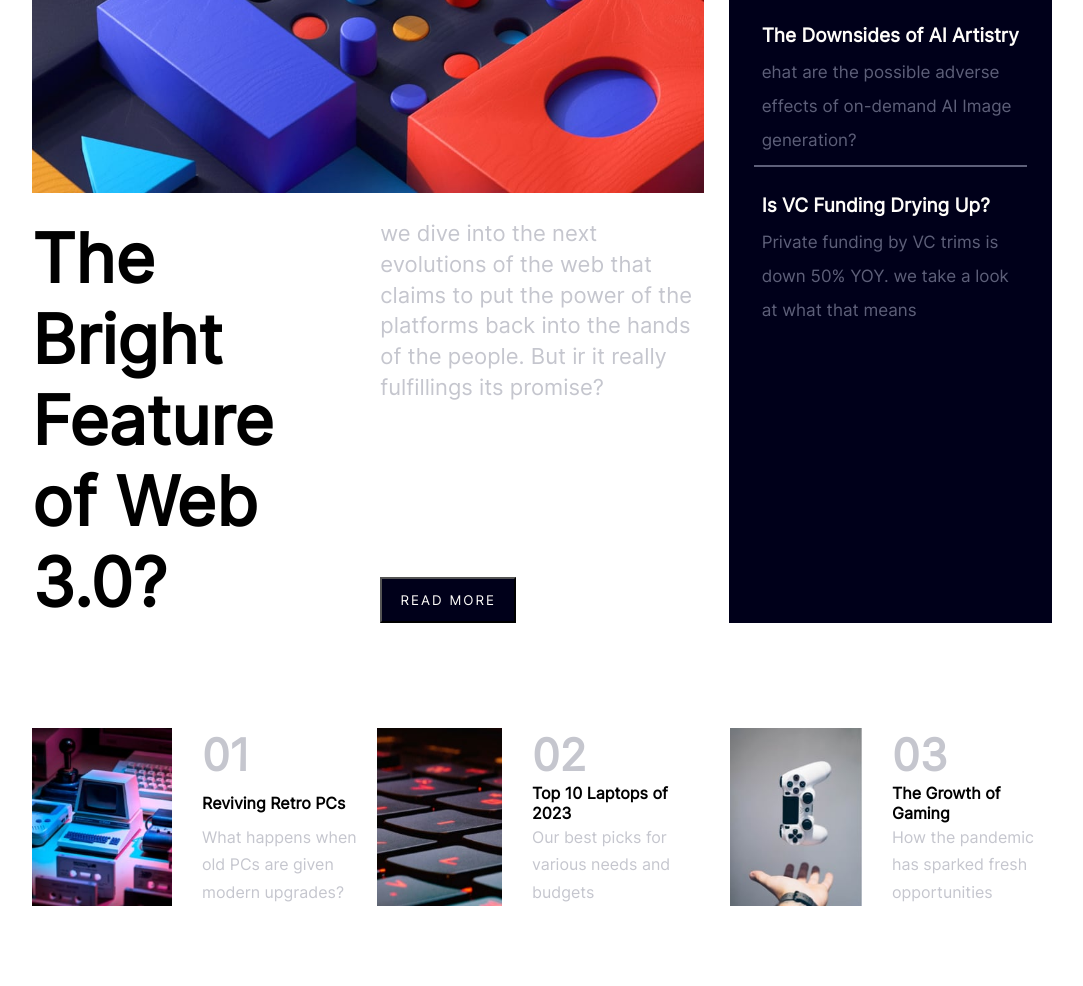
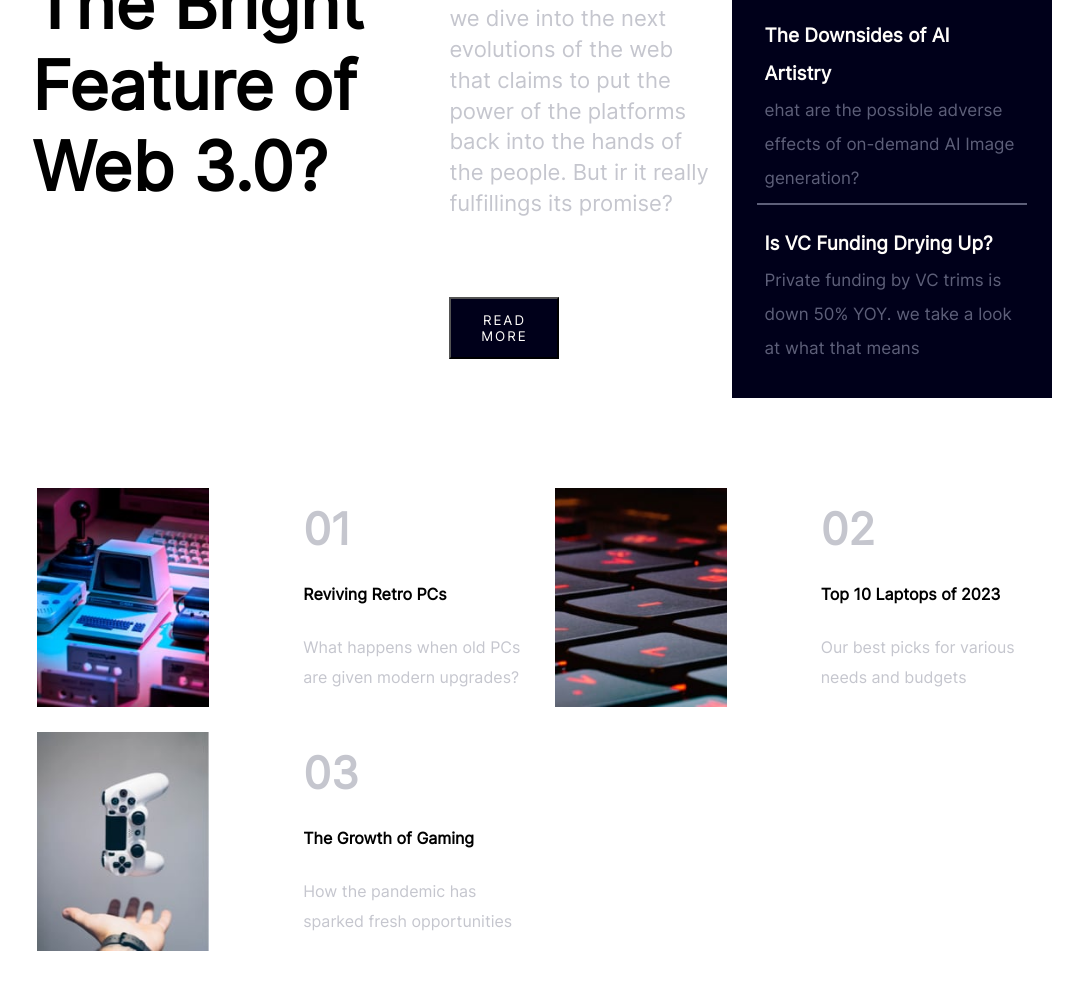
Before and after one commit to HosseinSimchi/TredingPage, a plain HTML site: page index.html in a window 1280 px wide. Shown: the part 417-1403 px from the top of the page, without its empty margins (98-1181 px from the left). Before the commit the page ends 1373 px from the top, so only its background shows below. Drawn offline with Linux system fonts and the light colour scheme.

Commit message:
added some notes to have responsive site

```diff
--- a/CSS/footer.css
+++ b/CSS/footer.css
@@ -4,14 +4,13 @@
     grid-row-start: 3;
     display: grid;
     grid-template-columns: repeat(auto-fill, minmax(340px, 1fr));
+    grid-gap:25px;
     justify-content: space-between;
-    padding : 50px 0;
+    padding: 35px;
 }
 
 .footer .footer-1{
     width: 100%;
-    grid-column: 1 / 2;
-    justify-self: start;
 }
 
 
@@ -22,52 +21,24 @@
     width: 100%;
     height: 100%;
     display: grid;
-    grid-template-columns: repeat(auto-fill, minmax(200px, 1fr));
+    grid-template-columns: repeat(auto-fill, minmax(180px, 1fr));
 }
 
 
-.footer .footer-1 img {
-    grid-column: 1/2;
+.footer img {
     width: 70%;
     height: 100%;
-    justify-self: center;
-}
-
-.footer .footer-2 img {
-    grid-column: 1/2;
-    width: 70%;
-    height: 100%;
-    justify-self: start;
-    padding-left: 15px;
-}
-
-.footer .footer-3 img {
-    grid-column: 1/2;
-    width: 70%;
-    height: 100%;
-    justify-self: start;
-    padding-left: 8px;
 }
 
 
-.footer .footer-1 .footer-desc{
+.footer .footer-desc{
+    height: 100%;
     width: 100%;
-    grid-column: 2/3;
     display: flex;
+    padding-left: 20px;
     flex-direction: column;
-    justify-content: space-between;
+    justify-content: space-around;
 }
-
-.footer .footer-2 .footer-desc, .footer-3 .footer-desc{
-    width: 100%;
-    grid-column: 2/3;
-    display: flex;
-    flex-direction: column;
-    justify-content: space-between;
-    margin-left: -30px;
-}
-
-
 
 .footer .footer-desc h1 {
     font-size: 44px;
@@ -90,18 +61,16 @@
 
 .footer .footer-desc p {
     font-size: 16px;
-    line-height: 1.7;
+    line-height: 1.9;
     color: hsl(233, 8%, 79%);
 }
 
 .footer .footer-2 {
     width: 100%;
-    grid-column: 2 / 3;
     justify-self: center;
 }
 
 .footer .footer-3 {
     width: 100%;
-    grid-column: 3 / 4;
     justify-self: center;
 }
--- a/CSS/main.css
+++ b/CSS/main.css
@@ -3,9 +3,9 @@
     display: grid;
     grid-column: 2 / 5;
     grid-row-start: 2;
-    grid-template-columns: repeat(3, 1fr);
-    grid-template-rows: repeat(2, 1fr);
-    grid-gap: 25px;
+    grid-template-columns: repeat(auto-fill, repeat(150px, 1fr));
+    grid-auto-rows: min-content;
+    grid-gap: 20px;
     grid-template-areas: " a a c"
                           "b d c";
     padding:30px;
@@ -77,7 +77,7 @@
     grid-area: d;
     display: flex;
     flex-direction: column;
-    justify-content: space-between;
+    justify-content: space-around;
 }
 .main .main-4 p {
     color:hsl(233, 8%, 79%);
```
